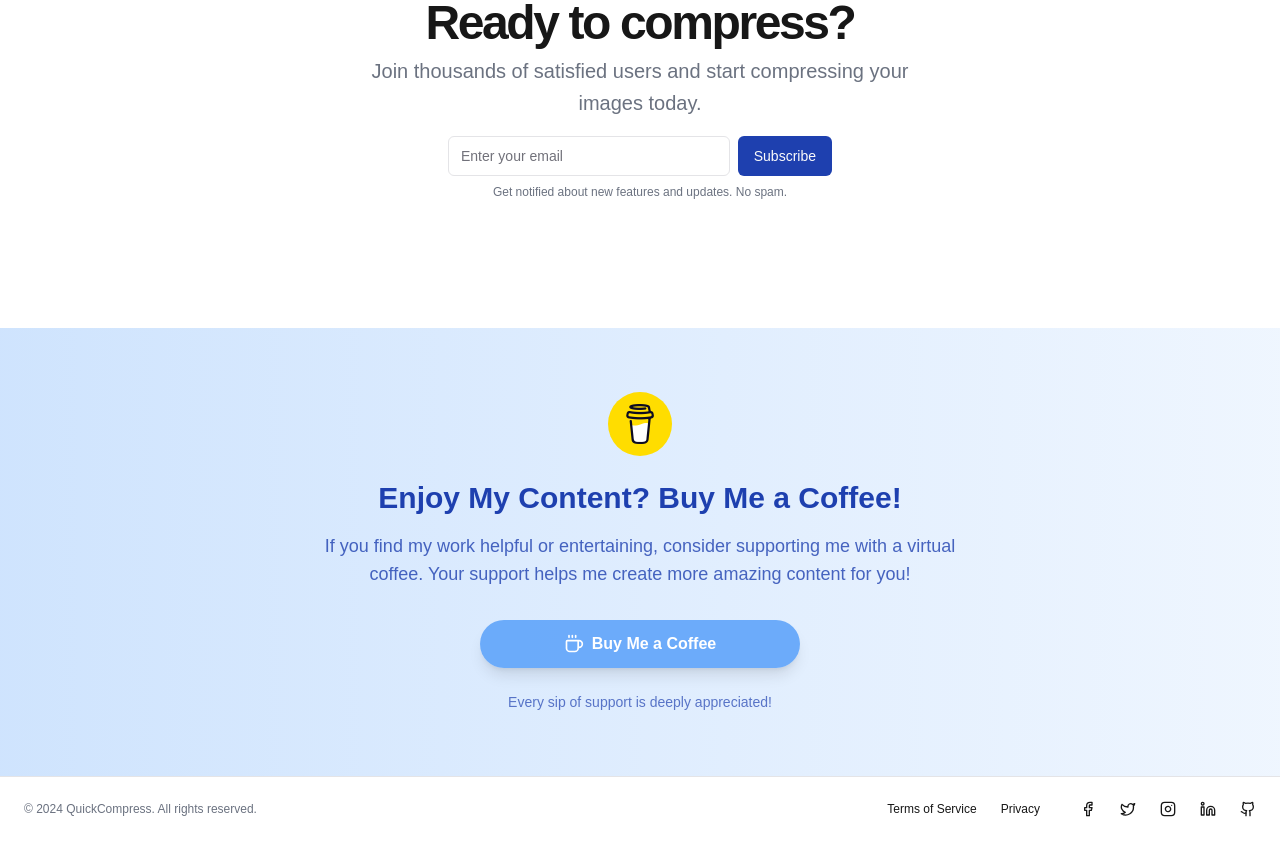
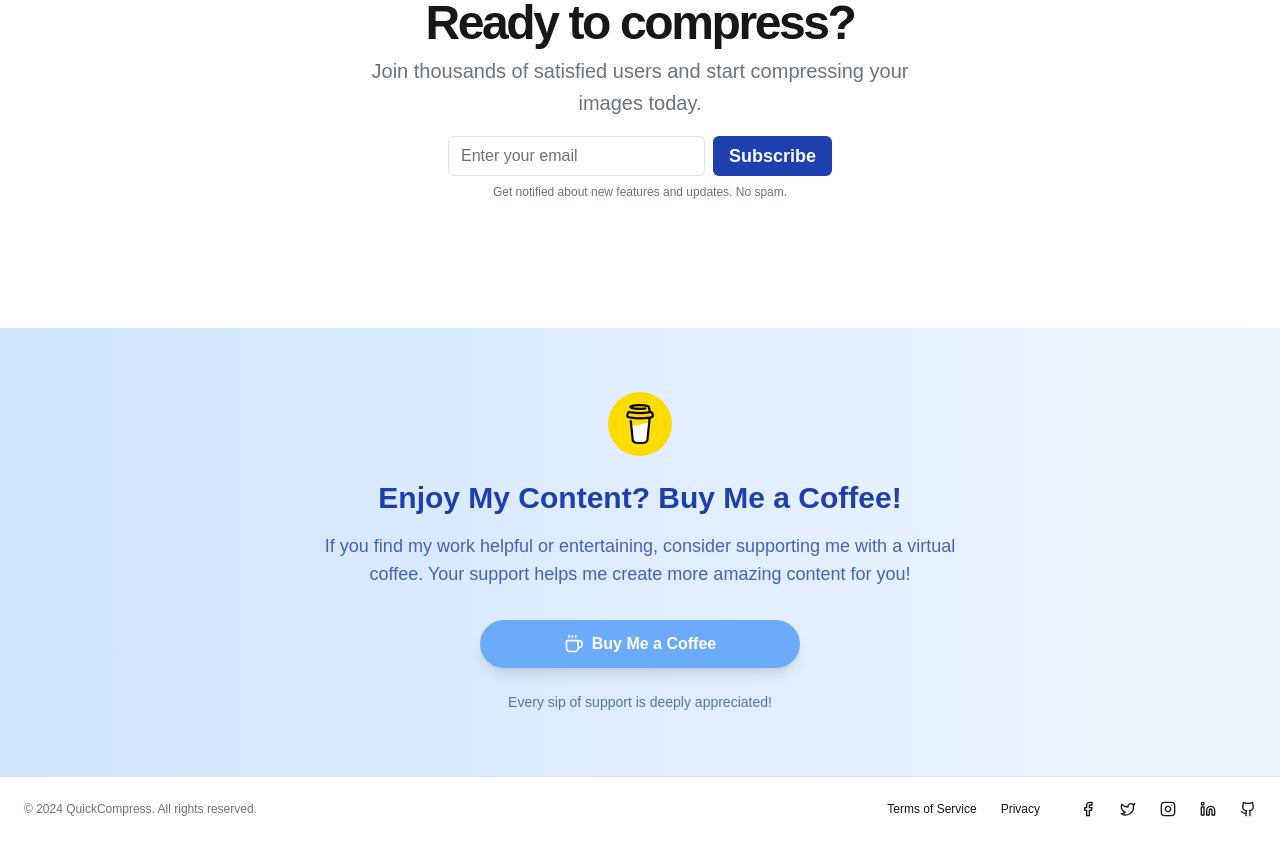
Before and after one commit to modakverma-dev/quickcompress, a Next.js app: page / in a window 1280 px wide. Shown: the part 2140-2981 px from the top of the page. Built offline with nearby package versions, Linux system fonts and the light colour scheme.

Commit message:
ui styles update

```diff
--- a/src/components/home/HomePageContent.js
+++ b/src/components/home/HomePageContent.js
@@ -180,11 +180,13 @@ const HomePageContent = () => {
               <div className="w-full max-w-sm space-y-2">
                 <form className="flex space-x-2">
                   <Input
-                    className="max-w-lg flex-1"
+                    className="max-w-lg text-base flex-1"
                     placeholder="Enter your email"
                     type="email"
                   />
-                  <Button type="submit">Subscribe</Button>
+                  <Button className="text-lg font-semibold" type="submit">
+                    Subscribe
+                  </Button>
                 </form>
                 <p className="text-xs text-gray-500 dark:text-gray-400">
                   Get notified about new features and updates. No spam.
```
